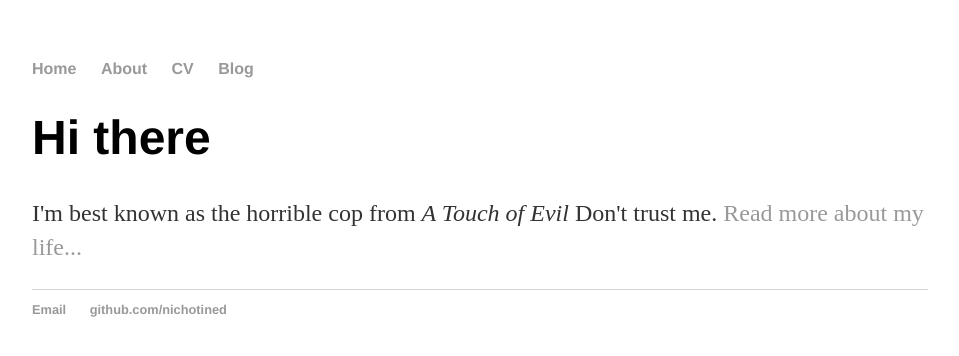
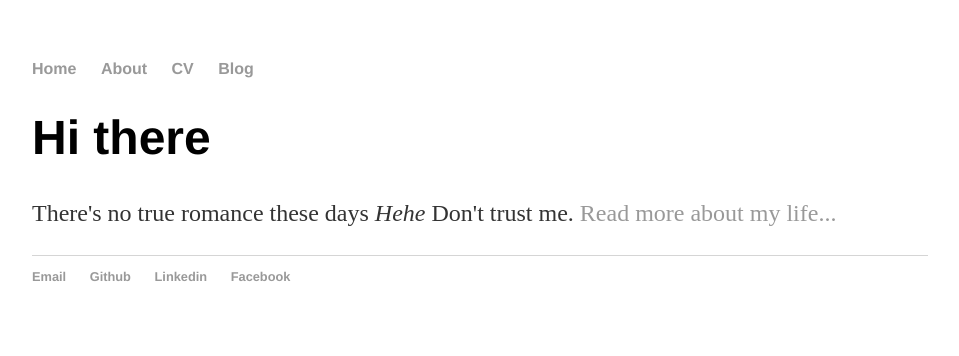
Before and after one commit to nichotined/nichotined.github.io, a Jekyll site: the page built from index.html, in a window 1280 px wide. Shown: the top 356 px of the page, without its empty margins (160-1119 px from the left). Built offline with Jekyll 4.4.1, drawn with Linux system fonts in a browser that asks for light colours; Markdown is read by kramdown in place of the engine named in the settings.

Commit message:
add some related links

```diff
--- a/_layouts/default.html
+++ b/_layouts/default.html
@@ -1,6 +1,9 @@
 <!DOCTYPE html>
 	<html>
 		<head>
+      <meta name="description" content="Nicholas Frederick Lagaunne">
+      <meta name="viewport" content="width=device-width, initial-scale=1">
+      <meta name="callMe" content="081368668543">
 			<title>{{ page.title }}</title>
 			<!-- link to main stylesheet -->
 			<link rel="stylesheet" type="text/css" href="/css/main.css">
@@ -22,7 +25,9 @@
 			<footer>
 	    		<ul>
 	        		<li><a href="mailto:nicholas.frederich.lagaunne@gmail.com">Email</a></li>
-	        		<li><a href="https://github.com/nichotined">github.com/nichotined</a></li>
+	        		<li><a href="https://github.com/nichotined">Github</a></li>
+              <li><a href="https://id.linkedin.com/in/nicholas-lagaunne-577ab0100">Linkedin</a></li>
+              <li><a href="https://www.facebook.com/nicholagaunne">Facebook</a></li>
 				</ul>
 			</footer>
 		</body>
--- a/index.html
+++ b/index.html
@@ -4,5 +4,6 @@ title: Nicholas Frederick
 ---
 <div class="blurb">
 	<h1>Hi there</h1>
-	<p>I'm best known as the horrible cop from <em>A Touch of Evil</em> Don't trust me. <a href="/about">Read more about my life...</a></p>
-</div><!-- /.blurb -->
+	<p>There's no true romance these days <em>Hehe</em> Don't trust me. <a href="/about">Read more about my life...</a></p>
+</div>
+<!-- /.blurb -->
```
